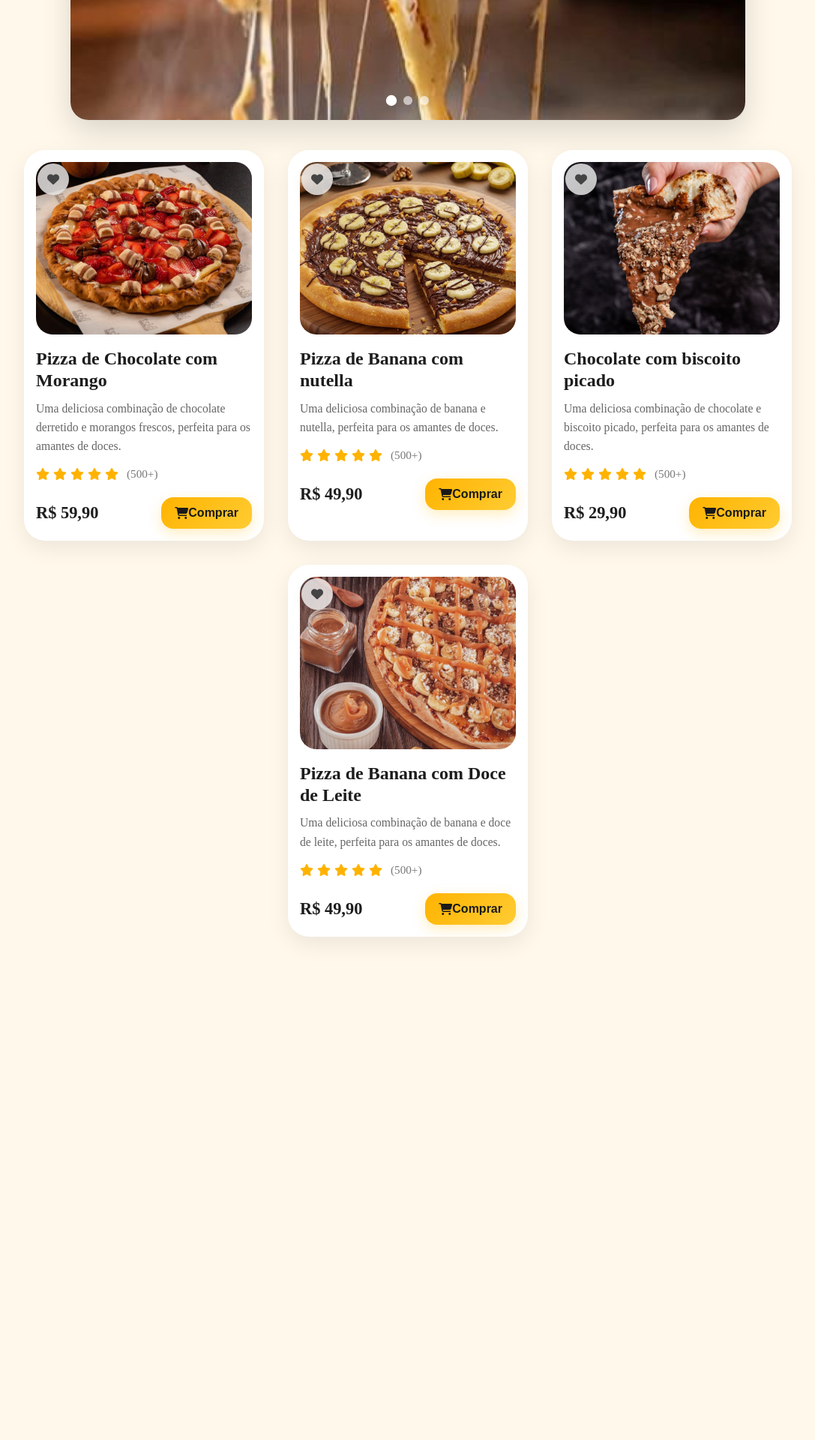
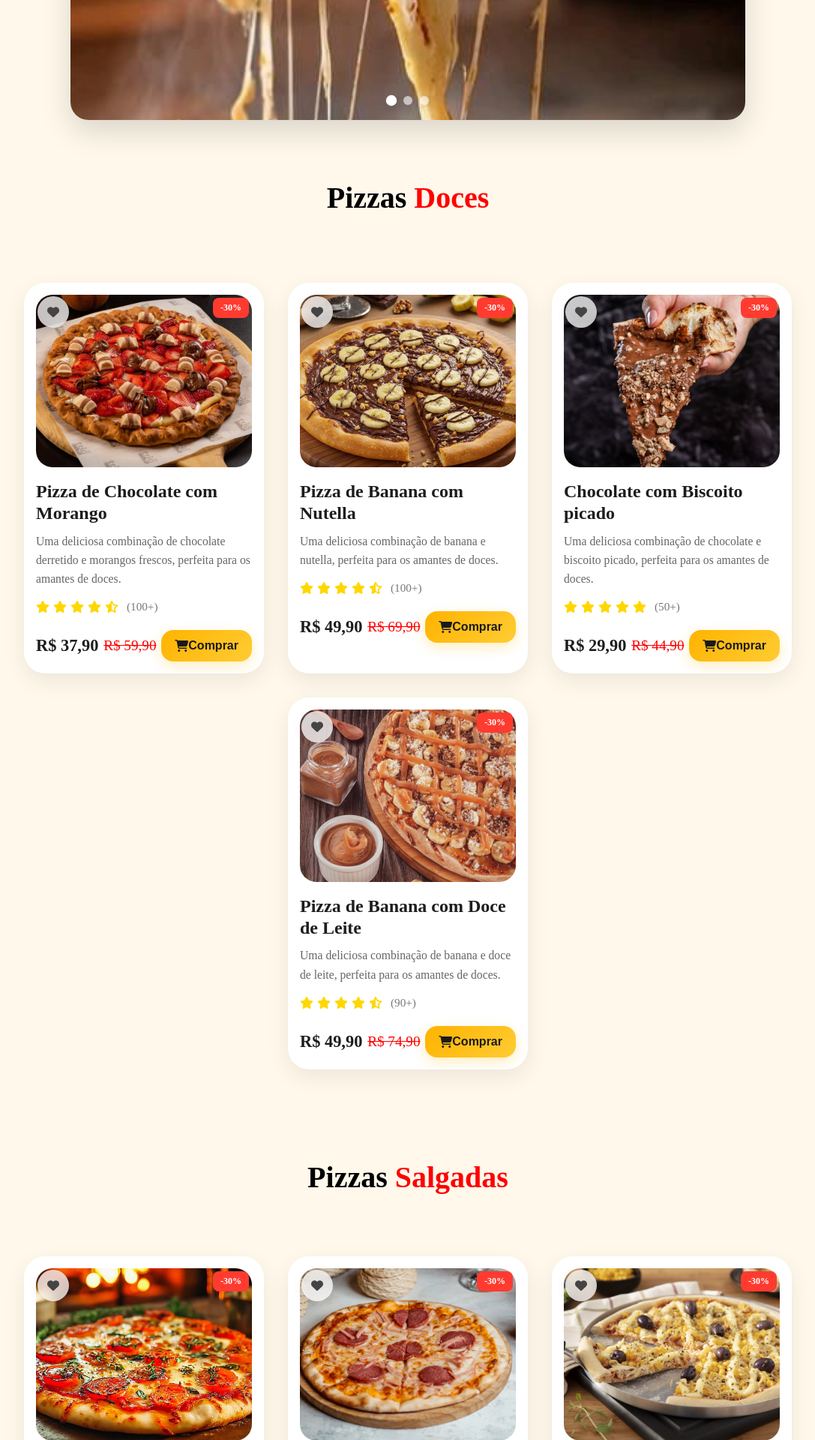
Before and after one commit to ConnorOmarley/pizzaria, a PHP site: page /home.html in a window 1280 px wide. Shown: the part 1225-3145 px from the top of the page at 75% size, without its empty margins (96-1183 px from the left). Before the commit the page ends 2478 px from the top, so only its background shows below. Run offline with PHP 8.4, Linux system fonts and the light colour scheme.

Commit message:
Cardapio alterado

```diff
--- a/assets/css/menu.css
+++ b/assets/css/menu.css
@@ -96,7 +96,7 @@
 /* PRATOS */
 /* ========================= */
 
-#pratos{
+#pratos-doces, #pratos-salgados{
     width: 100%;
 
     display: flex;
@@ -106,6 +106,17 @@
     flex-wrap: wrap;
 
     margin-top: 40px;
+}
+
+#menu h1{
+    text-align: center;
+    font-size: 40px;
+    margin: 80px 0 50px;
+    width: 100%;
+}
+
+#menu h1 span {
+    color: red;
 }
 
 /* CARD */
@@ -143,6 +154,22 @@
     transform:scale(1.03);
 }
 
+.pratos-doces .pratos-salgados{
+    position: relative;
+}
+
+.promo{
+    position: absolute;
+    background: #ff3b30;
+    color: white;
+    padding: 6px 10px;
+    border-radius: 8px;
+    font-size: 12px;
+    font-weight: bold;
+    top: 20px;
+    right: 20px;
+}
+
 .titulo-prato{
     margin-top:18px;
     font-size:1.5rem;
@@ -163,7 +190,7 @@
     display:flex;
     align-items:center;
     gap:5px;
-    color:#ffb300;
+    color:gold;
     font-size:1rem;
 }
 
@@ -181,6 +208,13 @@
     color:#1d1d1d;
     font-size:1.4rem;
     font-weight:700;
+}
+
+.preco-prato span {
+    color: red;
+    font-size: 1.2rem;
+    font-weight: lighter;
+    text-decoration: line-through;
 }
 
 .preco-prato .btn-default{
@@ -214,6 +248,6 @@
 }
 
 #coração:hover{
-    color:#ff4d6d;
+    color:red;
     transform:scale(1.1);
 }
--- a/assets/css/styles.css
+++ b/assets/css/styles.css
@@ -5,3 +5,4 @@
 @import url('darkmode.css');
 @import url('animations.css');
 @import url('responsive.css');
+@import url('whatsapp.css')
--- /dev/null
+++ b/assets/css/whatsapp.css
@@ -0,0 +1,16 @@
+.whatsapp-float{
+    position: fixed;
+    bottom: 20px;
+    right: 20px;
+    width: 60px;
+    height: 60px;
+    background: #25d366;
+    color: white;
+    border-radius: 50%;
+    display: flex;
+    align-items: center;
+    justify-content: center;
+    font-size: 35px;
+    z-index: 9999;
+    text-decoration: none;
+}
--- a/home.html
+++ b/home.html
@@ -1,17 +1,22 @@
-<!DOCTYPE html>
+<!doctype html>
 <html lang="pt-br">
-
   <head>
-    <meta charset="UTF-8">
-    <meta name="viewport" content="width=device-width, initial-scale=1.0">
-    <link rel="stylesheet" href="https://cdnjs.cloudflare.com/ajax/libs/font-awesome/6.5.2/css/all.min.css">
-    <link rel="stylesheet" href="https://cdnjs.cloudflare.com/ajax/libs/font-awesome/5.15.4/css/all.min.css">
+    <meta charset="UTF-8" />
+    <meta name="viewport" content="width=device-width, initial-scale=1.0" />
+    <link
+      rel="stylesheet"
+      href="https://cdnjs.cloudflare.com/ajax/libs/font-awesome/6.5.2/css/all.min.css"
+    />
+    <link
+    rel="stylesheet"
+    href="https://cdnjs.cloudflare.com/ajax/libs/font-awesome/6.5.1/css/all.min.css"
+    />
+    <link rel="shortcut icon" type="image/x-icon" href="assets/img/msFavicon.png">
     <link rel="stylesheet" href="assets/css/styles.css" />
-    <title>home</title>
+    <title>Pizzaria Taurus</title>
   </head>
 
   <body>
-
     <header>
       <nav id="navbar">
         <a href="index.html" class="logo">
@@ -20,7 +25,6 @@
         </a>
 
         <ul id="nav_list">
-
           <li class="nav_item active" data-section="home">
             <a href="#home">Home</a>
           </li>
@@ -32,7 +36,6 @@
           <li class="nav_item" data-section="avalia">
             <a href="#avalia">Avaliações</a>
           </li>
-
         </ul>
 
         <div id="nav_actions">
@@ -47,15 +50,15 @@
         <div class="blob"></div>
         <div id="cta">
           <h1 id="titulo">
-                    Noites tranquilas, pizzas incríveis.
-                    O <span>SABOR</span> vai até <span>você</span>
+            Noites tranquilas, pizzas incríveis. O <span>SABOR</span> vai até
+            <span>você</span>
           </h1>
 
           <p id="description">
-                    Na Pizzaria do Fabio, cada pizza é preparada com ingredientes selecionados, massa artesanal e muito
-                    sabor.
-                    Um ambiente acolhedor e perfeito para reunir amigos e família enquanto aproveita as melhores pizzas
-                    da cidade. 🍕
+            Na Pizzaria do Fabio, cada pizza é preparada com ingredientes
+            selecionados, massa artesanal e muito sabor. Um ambiente acolhedor e
+            perfeito para reunir amigos e família enquanto aproveita as melhores
+            pizzas da cidade. 🍕
           </p>
 
           <div id="cta_buttons">
@@ -73,40 +76,43 @@
               <i class="fa-brands fa-whatsapp"></i>
             </a>
 
-                    <a href="https://www.instagram.com/fabio_barbosa8p/" target="_blank">
+            <a
+              href="https://www.instagram.com/fabio_barbosa8p/"
+              target="_blank"
+            >
               <i class="fa-brands fa-instagram"></i>
             </a>
           </div>
         </div>
         <div id="fotoseila">
-                <img src="assets/img/pizza.png" alt="Pizza">
+          <img src="assets/img/pizza.png" alt="Pizza" />
         </div>
 
         <div class="wave-divider">
           <svg viewBox="0 0 1440 120" preserveAspectRatio="none">
             <path
-                        d="M0,64L80,74.7C160,85,320,107,480,101.3C640,96,800,64,960,58.7C1120,53,1280,75,1360,85.3L1440,96L1440,120L0,120Z">
-                    </path>
+              d="M0,64L80,74.7C160,85,320,107,480,101.3C640,96,800,64,960,58.7C1120,53,1280,75,1360,85.3L1440,96L1440,120L0,120Z"
+            ></path>
           </svg>
         </div>
       </section>
+
       <section id="menu">
-
+        <!-- INICIO CARDAPIO -->
         <h2>Cardápio</h2>
         <p>Confira nossas deliciosas pizzas!</p>
 
         <div class="slider">
-
           <div class="slide active">
-                    <img src="assets/img/pizza1.jpg" alt="">
+            <img src="assets/img/pizza1.jpg" alt="" />
           </div>
 
           <div class="slide">
-                    <img src="assets/img/pizza2.jpg" alt="">
+            <img src="assets/img/pizza2.jpg" alt="" />
           </div>
 
           <div class="slide">
-                    <img src="assets/img/pizza3.jpg" alt="">
+            <img src="assets/img/pizza3.jpg" alt="" />
           </div>
 
           <div class="dots">
@@ -114,24 +120,93 @@
             <span class="dot"></span>
             <span class="dot"></span>
           </div>
-
         </div>
 
-            <div id="pratos">
+        <h1 class="titulo-doces">
+        Pizzas <span>Doces</span>
+        </h1>
+
+        <div id="pratos-doces">
           <div class="prato">
             <div id="coração">
               <i class="fa-solid fa-heart"></i>
             </div>
 
-                    <img src="assets/img/p1.jpg" alt="">
+            <span class="promo">-30%</span>
 
-                    <h3 class="titulo-prato">
-                        Pizza de Chocolate com Morango
-                    </h3>
+            <img src="assets/img/p1.jpg" alt="" />
+
+            <h3 class="titulo-prato">Pizza de Chocolate com Morango</h3>
 
             <span id="descricao-prato">
-                        Uma deliciosa combinação de chocolate derretido e morangos frescos, perfeita para os amantes de
-                        doces.
+              Uma deliciosa combinação de chocolate derretido e morangos
+              frescos, perfeita para os amantes de doces.
+            </span>
+
+            <div class="prato-estrela">
+              <i class="fa-solid fa-star"></i>
+              <i class="fa-solid fa-star"></i>
+              <i class="fa-solid fa-star"></i>
+              <i class="fa-solid fa-star"></i>
+              <i class="fas fa-star-half-alt"></i>
+              <span>(100+)</span>
+            </div>
+
+            <div class="preco-prato">
+              R$ 37,90 <span>R$ 59,90</span>
+              <button class="btn-default">
+                <i class="fa-solid fa-cart-shopping"></i>
+                Comprar
+              </button>
+            </div>
+          </div>
+          <div class="prato">
+            <div id="coração">
+              <i class="fa-solid fa-heart"></i>
+            </div>
+
+            <span class="promo">-30%</span>
+
+            <img src="assets/img/p2.jpg" alt="" />
+
+            <h3 class="titulo-prato">Pizza de Banana com Nutella</h3>
+
+            <span id="descricao-prato">
+              Uma deliciosa combinação de banana e nutella, perfeita para os
+              amantes de doces.
+            </span>
+
+            <div class="prato-estrela">
+              <i class="fa-solid fa-star"></i>
+              <i class="fa-solid fa-star"></i>
+              <i class="fa-solid fa-star"></i>
+              <i class="fa-solid fa-star"></i>
+              <i class="fas fa-star-half-alt"></i>
+              <span>(100+)</span>
+            </div>
+
+            <div class="preco-prato">
+              R$ 49,90 <span>R$ 69,90</span>
+              <button class="btn-default">
+                <i class="fa-solid fa-cart-shopping"></i>
+                Comprar
+              </button>
+            </div>
+          </div>
+          <div class="prato">
+            <div id="coração">
+              <i class="fa-solid fa-heart"></i>
+            </div>
+
+            <span class="promo">-30%</span>
+
+            <img src="assets/img/p3.jpg" alt="" />
+
+            <h3 class="titulo-prato">Chocolate com Biscoito picado</h3>
+
+            <span id="descricao-prato">
+              Uma deliciosa combinação de chocolate e biscoito picado, perfeita
+              para os amantes de doces.
             </span>
 
             <div class="prato-estrela">
@@ -140,31 +215,71 @@
               <i class="fa-solid fa-star"></i>
               <i class="fa-solid fa-star"></i>
               <i class="fa-solid fa-star"></i>
-                        <span>(500+)</span>
+              <span>(50+)</span>
             </div>
 
             <div class="preco-prato">
-                        R$ 59,90
+              R$ 29,90 <span>R$ 44,90</span>
               <button class="btn-default">
                 <i class="fa-solid fa-cart-shopping"></i>
                 Comprar
               </button>
             </div>
-
           </div>
           <div class="prato">
             <div id="coração">
               <i class="fa-solid fa-heart"></i>
             </div>
 
-                    <img src="assets/img/p2.jpg" alt="">
+            <span class="promo">-30%</span>
 
-                    <h3 class="titulo-prato">
-                        Pizza de Banana com nutella
-                    </h3>
+            <img src="assets/img/p4.jpg" alt="" />
+
+            <h3 class="titulo-prato">Pizza de Banana com Doce de Leite</h3>
 
             <span id="descricao-prato">
-                        Uma deliciosa combinação de banana e nutella, perfeita para os amantes de doces.
+              Uma deliciosa combinação de banana e doce de leite, perfeita para
+              os amantes de doces.
+            </span>
+
+            <div class="prato-estrela">
+              <i class="fa-solid fa-star"></i>
+              <i class="fa-solid fa-star"></i>
+              <i class="fa-solid fa-star"></i>
+              <i class="fa-solid fa-star"></i>
+              <i class="fas fa-star-half-alt"></i>
+              <span>(90+)</span>
+            </div>
+
+            <div class="preco-prato">
+              R$ 49,90 <span>R$ 74,90</span>
+              <button class="btn-default">
+                <i class="fa-solid fa-cart-shopping"></i>
+                Comprar
+              </button>
+            </div>
+        </div>
+        </div>
+
+        <div id="pratos-salgados">
+
+          <h1 class="titulo-salgadas">
+          Pizzas <span>Salgadas</span>
+          </h1>
+
+          <div class="prato">
+            <div id="coração">
+              <i class="fa-solid fa-heart"></i>
+            </div>
+
+            <span class="promo">-30%</span>
+
+            <img src="assets/img/p5.jpg" alt="" />
+
+            <h3 class="titulo-prato">Pizza de Marguerita</h3>
+
+            <span id="descricao-prato">
+              Uma clássica combinação de molho de tomate artesanal, queijo muçarela derretido, tomate fresco e folhas de manjericão, trazendo um sabor leve e irresistível.
             </span>
 
             <div class="prato-estrela">
@@ -173,31 +288,31 @@
               <i class="fa-solid fa-star"></i>
               <i class="fa-solid fa-star"></i>
               <i class="fa-solid fa-star"></i>
-                        <span>(500+)</span>
+              <span>(60+)</span>
             </div>
 
             <div class="preco-prato">
-                        R$ 49,90
+              R$ 49,90 <span>R$ 69,90</span>
               <button class="btn-default">
                 <i class="fa-solid fa-cart-shopping"></i>
                 Comprar
               </button>
             </div>
+          </div>
 
-                </div>
                     <div class="prato">
             <div id="coração">
               <i class="fa-solid fa-heart"></i>
             </div>
 
-                    <img src="assets/img/p3.jpg" alt="">
+            <span class="promo">-30%</span>
 
-                    <h3 class="titulo-prato">
-                        Chocolate com biscoito picado
-                    </h3>
+            <img src="assets/img/p6.jpg" alt="" />
+
+            <h3 class="titulo-prato">Pizza de Calabresa</h3>
 
             <span id="descricao-prato">
-                        Uma deliciosa combinação de chocolate e biscoito picado, perfeita para os amantes de doces.
+              Uma deliciosa combinação de calabresa fatiada, queijo muçarela derretido, cebola fresca e molho especial, perfeita para quem ama sabores intensos.
             </span>
 
             <div class="prato-estrela">
@@ -206,31 +321,31 @@
               <i class="fa-solid fa-star"></i>
               <i class="fa-solid fa-star"></i>
               <i class="fa-solid fa-star"></i>
-                        <span>(500+)</span>
+              <span>(60+)</span>
             </div>
 
             <div class="preco-prato">
-                        R$ 29,90
+              R$ 49,90 <span>R$ 69,90</span>
               <button class="btn-default">
                 <i class="fa-solid fa-cart-shopping"></i>
                 Comprar
               </button>
             </div>
+          </div>
 
-                </div>
             <div class="prato">
             <div id="coração">
               <i class="fa-solid fa-heart"></i>
             </div>
 
-                    <img src="assets/img/p4.jpg" alt="">
+            <span class="promo">-30%</span>
 
-                    <h3 class="titulo-prato">
-                        Pizza de Banana com Doce de Leite
-                    </h3>
+            <img src="assets/img/p7.jpg" alt="" />
+
+            <h3 class="titulo-prato">Pizza de Frango com Catupiry</h3>
 
             <span id="descricao-prato">
-                        Uma deliciosa combinação de banana e doce de leite, perfeita para os amantes de doces.
+              Uma combinação irresistível de frango desfiado temperado, Catupiry cremoso, queijo muçarela e molho especial, perfeita para qualquer ocasião.
             </span>
 
             <div class="prato-estrela">
@@ -238,25 +353,66 @@
               <i class="fa-solid fa-star"></i>
               <i class="fa-solid fa-star"></i>
               <i class="fa-solid fa-star"></i>
-                        <i class="fa-solid fa-star"></i>
-                        <span>(500+)</span>
+              <i class="fas fa-star-half-alt"></i>
+              <span>(200+)</span>
             </div>
 
             <div class="preco-prato">
-                        R$ 49,90
+              R$ 42,90 <span>R$ 64,90</span>
               <button class="btn-default">
                 <i class="fa-solid fa-cart-shopping"></i>
                 Comprar
               </button>
             </div>
+          </div>
 
+                    <div class="prato">
+            <div id="coração">
+              <i class="fa-solid fa-heart"></i>
+            </div>
+
+            <span class="promo">-30%</span>
+
+            <img src="assets/img/p8.jpg" alt="" />
+
+            <h3 class="titulo-prato">Pizza de Stroganoff</h3>
+
+            <span id="descricao-prato">
+                Uma saborosa combinação de strogonoff cremoso, queijo muçarela derretido, batata palha crocante e molho especial, perfeita para os amantes de sabores intensos.
+            </span>
+
+            <div class="prato-estrela">
+              <i class="fa-solid fa-star"></i>
+              <i class="fa-solid fa-star"></i>
+              <i class="fa-solid fa-star"></i>
+              <i class="fa-solid fa-star"></i>
+              <i class="fas fa-star-half-alt"></i>
+              <span>(150+)</span>
+            </div>
+
+            <div class="preco-prato">
+              R$ 46,90 <span>R$ 69,90</span>
+              <button class="btn-default">
+                <i class="fa-solid fa-cart-shopping"></i>
+                Comprar
+              </button>
             </div>
           </div>
 
+        </div>
       </section>
+      <!-- FIM CARDAPIO -->
     </main>
+
+
+    <a
+    href="https://wa.me/5581971152754"
+    class="whatsapp-float"
+    target="_blank"
+    >
+    <i class="fa-brands fa-whatsapp"></i>
+    </a>
 
 <script src="assets/js/ms.js"></script>
 </body>
-
 </html>
```
Also changed, not shown: assets/img/p5.jpg (added), assets/img/p6.jpg (added), assets/img/p7.jpg (added), assets/img/p8.jpg (added). Lines whose indentation alone changed are shown as unchanged.
